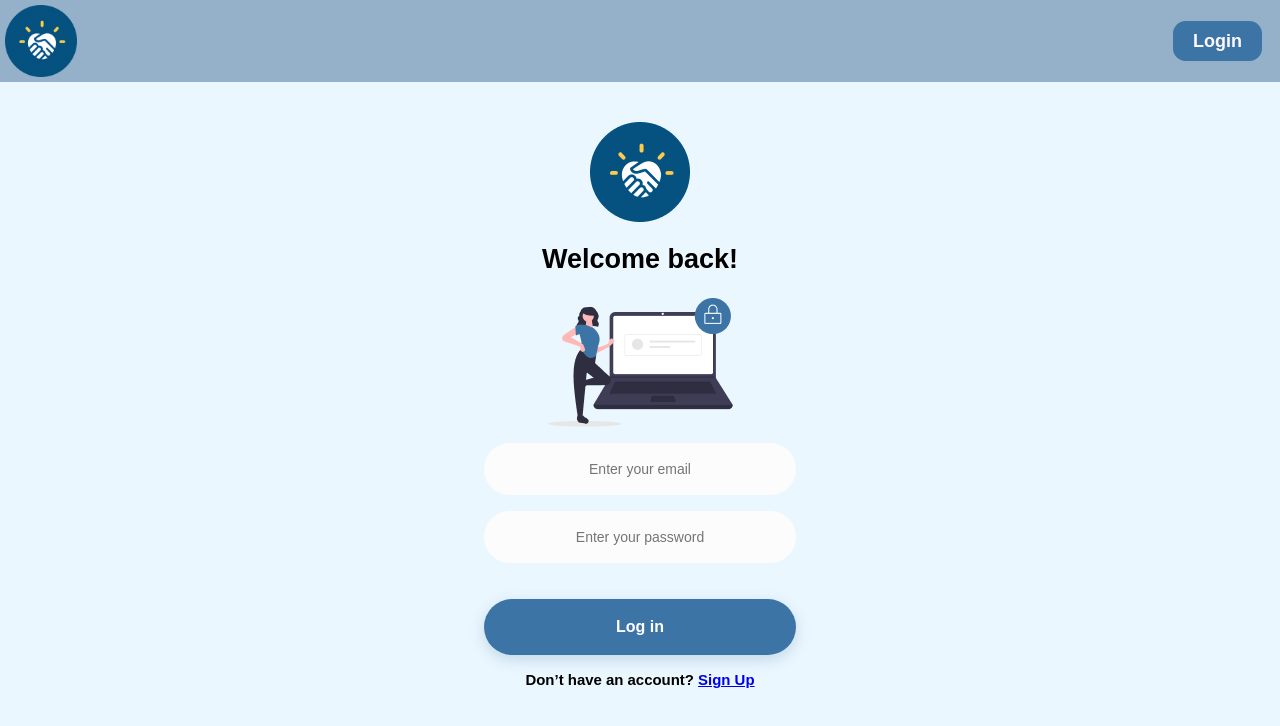
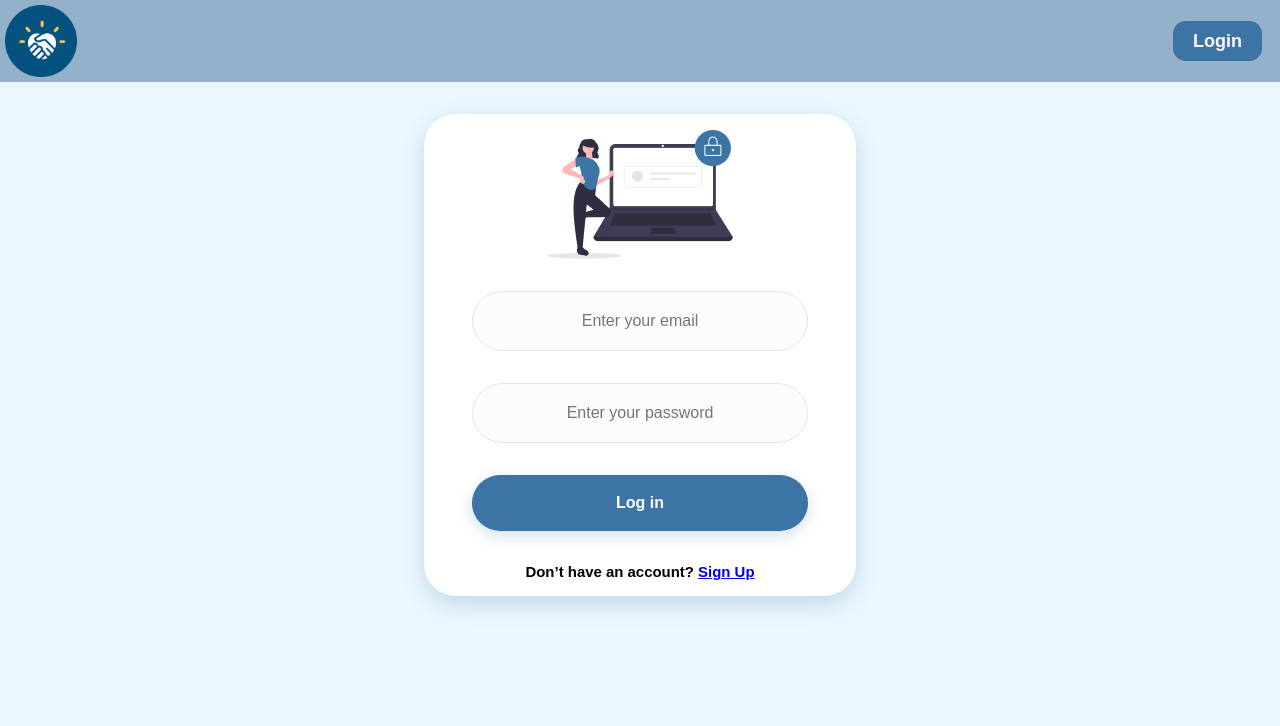
Before and after one commit to madacol/faas, a SvelteKit app: page /login in a window 1280 px wide. Shown: the top 726 px of the page. Built offline with nearby package versions, Linux system fonts and the light colour scheme; no server answers.

Commit message:
New UI: /login

```diff
--- a/src/lib/components/Input.svelte
+++ b/src/lib/components/Input.svelte
@@ -17,16 +17,13 @@
 
 <style>
     input {
-        width: 308px;
-        height: 50px;
+        height: 3.5rem;
         flex-shrink: 0;
         border-radius: 100px;
-        border: 0;
+        border: 1px solid #e5e5e5;
         background: #fcfcfc;
-
         color: rgba(0, 0, 0, 0.79);
         text-align: center;
-        font-size: 14px;
-        line-height: 171.5%;
+        font-size: 1rem;
     }
 </style>
--- a/src/routes/login/+page.svelte
+++ b/src/routes/login/+page.svelte
@@ -6,13 +6,10 @@
     export let form
 </script>
 
-<main>
+<main class="box">
     {#if form?.error}
         <p class="error">{form.error}</p>
     {/if}
-
-    <img src="/logo.png" alt="logo" style="padding-top: 40px;"/>
-    <h2>Welcome back!</h2>
     <img src="/login_image_decor.png" alt="image_decor" />
     <form method="post">
         <Input
@@ -30,9 +27,8 @@
             placeholder="Enter your password"
             autocomplete="current-password"
         />
-        <div style="padding-top: 20px;">
-            <PrimaryButton type="submit">Log in</PrimaryButton>
-        </div>
+
+        <PrimaryButton type="submit">Log in</PrimaryButton>
     </form>
     <h5 style="margin: 0; padding: 0">Don’t have an account? <a href="/signup">Sign Up</a></h5>
 </main>
@@ -42,14 +38,19 @@
         display: flex;
         justify-content: center;
         flex-direction: column;
-        align-items: center;
-        margin: auto;
+        align-items: stretch;
+        margin: 2rem auto;
+        gap: 2rem;
+        max-width: 25rem;
+    }
+    img {
+        align-self: center;
     }
     form {
         display: flex;
         flex-direction: column;
-        gap: 1rem;
-        max-width: 20rem;
-        padding: 1rem;
+        align-items: stretch;
+        gap: 2rem;
+        padding: 0 2rem;
     }
 </style>
```
